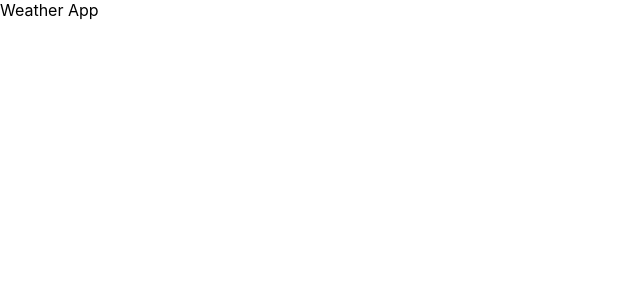
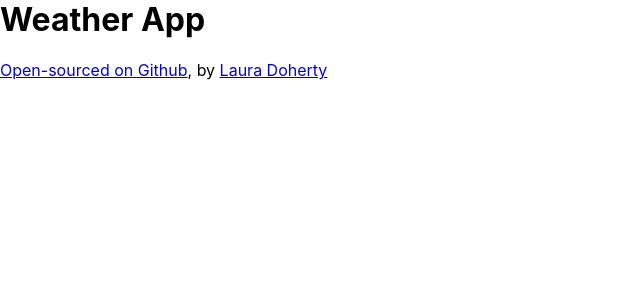
Before and after one commit to Laurawr94/react-app-weather1, a React (Create React App) app: page / in a window 1280 px wide. Shown: the top 300 px of the page, without its empty margins (0-640 px from the left). Built offline with nearby package versions, Linux system fonts and the light colour scheme.

Commit message:
added the Github repo URL

```diff
--- a/src/App.js
+++ b/src/App.js
@@ -3,7 +3,24 @@ import "./App.css";
 export default function App() {
   return (
     <div className="App">
-      <header className="App-header">Weather App</header>
+      <header className="App-header">
+        <h1>Weather App</h1>
+      </header>
+      <footer>
+        <a
+          href="https://github.com/Laurawr94/react-app-weather1"
+          target="_blank"
+        >
+          Open-sourced on Github
+        </a>
+        , by{" "}
+        <a
+          href="https://www.linkedin.com/in/laura-doherty-6548a766/"
+          target="_blank"
+        >
+          Laura Doherty
+        </a>
+      </footer>
     </div>
   );
 }
```
